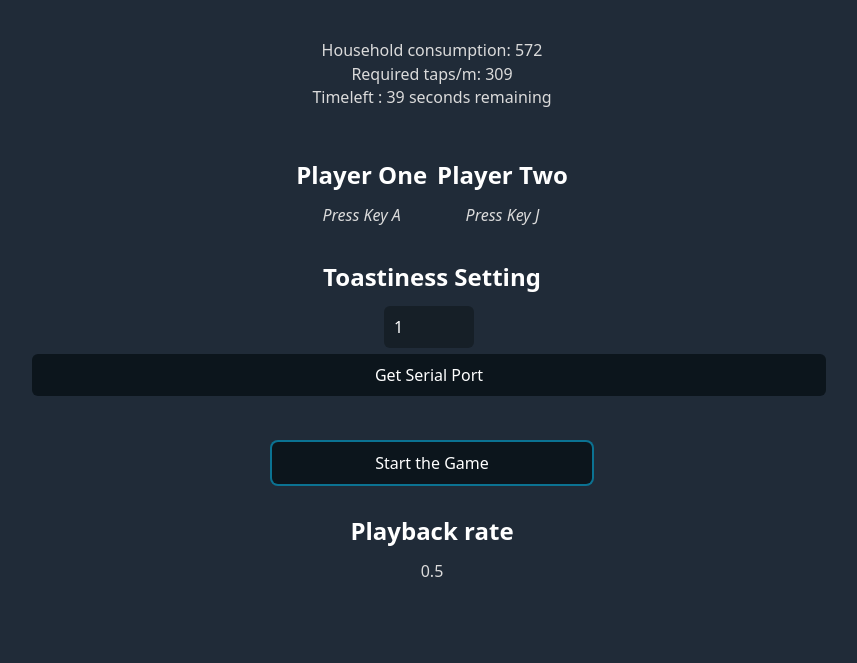
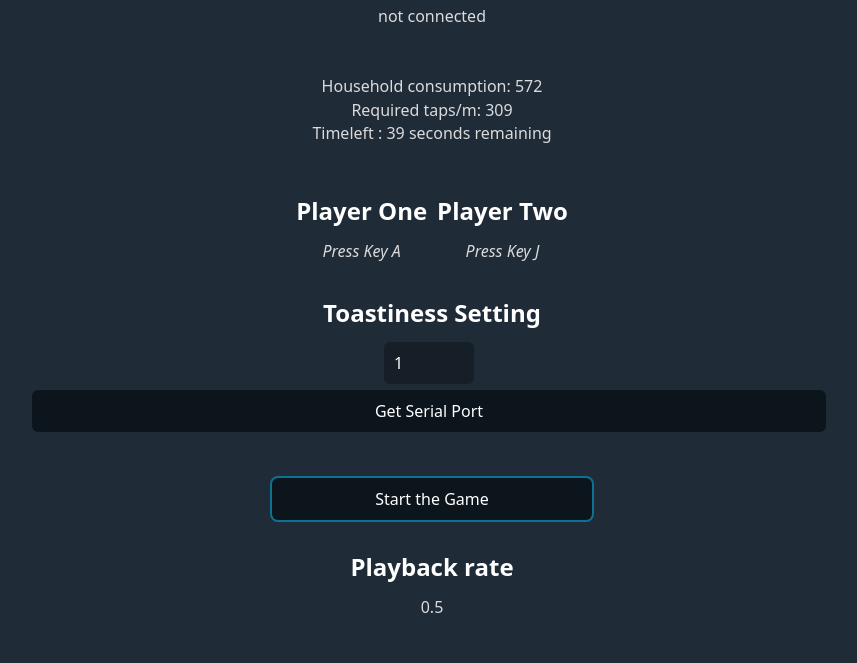
Before and after one commit to AndreaMaderthaner/ToasterGame, a plain HTML site: page v_01/index.html in a window 1280 px wide. Both pictures are taken after a click on the button "Start the Game". Shown: the part 137-800 px from the top of the page, without its empty margins (208-1065 px from the left). Drawn offline with nearby package versions, Linux system fonts and the light colour scheme; no server answers.

Commit message:
websocket pure data connection

```diff
--- a/v_01/index.html
+++ b/v_01/index.html
@@ -15,6 +15,7 @@
   <body>
     <header>
       <h1>The Toaster Game</h1>
+      <p id="connection">not connected</p>
     </header>
 
     <div class="consumption hide">
--- a/v_01/toaster.js
+++ b/v_01/toaster.js
@@ -1,17 +1,5 @@
+$(document).ready(function () {
   let audioContext = new AudioContext();
-
-//let frequencies = [110, 200, 300, 400, 500, 600, 700, 800, 900, 1000];
-//let frequencies1 = [261.6256, 246.9417, 220.0, 195.9977];
-//let frequencies2 = [261.6256, 293.6648, 329.6276, 349.2282];
-
-// 4 frequencies:
-// [0] -> up and down cancel each other out (perfect balance)
-// [1] -> more button presses than needed (players are going to win)
-// [2] -> not enough button presses (players are goint to lose)
-// [3] -> actively wasting energy (toast already reached bottom of toaster)
-
-// let playerOne = [500, 100, 800, 50];
-// let playerTwo = [500, 100, 800, 50];
 
   // let timeForANote = 1;
   let playbackControl;
@@ -92,6 +80,7 @@ function moveToast(direction = false) {
       playbackValue.textContent = rate;
     }
     sendMessageWS(rate);
+
     let increment = -1 * lerp(rate, 0.5, 1.5, -5, 5);
     let reachedBottom = parseInt(bottom, 10) < -220;
     if (reachedBottom && increment < 0) {
@@ -320,8 +309,19 @@ async function getButtonPress() {
 
   /// =================== WEB SOCKET =================== ///
   // Create WebSocket connection.
-const socket = new WebSocket("ws://localhost:9001");
+  const socket = new WebSocket("ws://localhost:9001/");
+
+  socket.onopen = function () {
+    console.log("connected");
+    $("#connection").html("connected");
+  };
+
+  socket.onclose = function () {
+    $("#connection").html("not connected");
+  };
+
   function sendMessageWS(msg) {
-  // Connection opened
-  socket.send(msg);
+    // check if connection is open before sending message
+    socket.send(["rate", msg]);
   }
+});
```
Also changed, not shown: 2 other files. Lines whose indentation alone changed are shown as unchanged.
